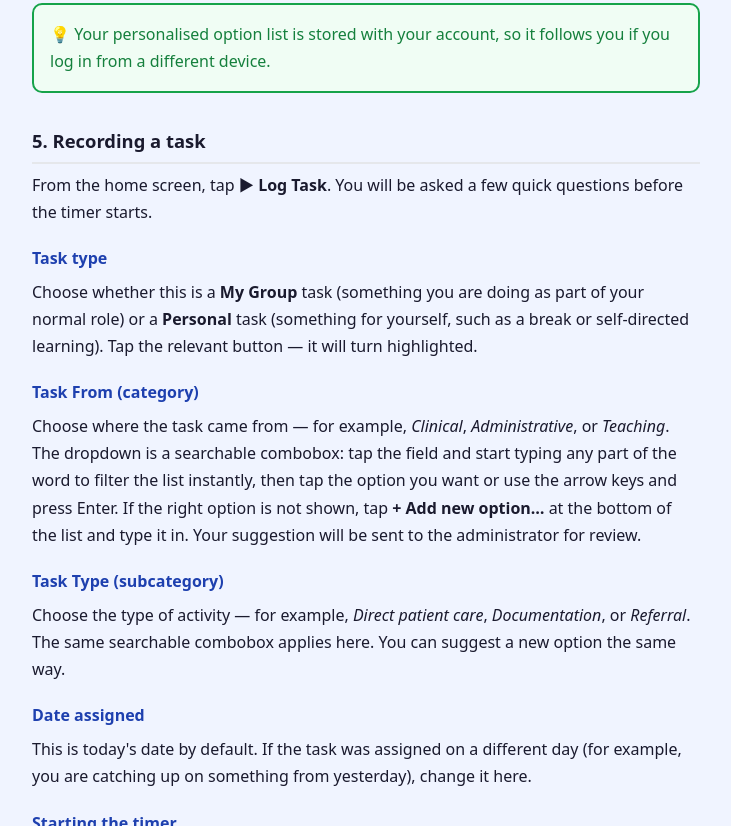
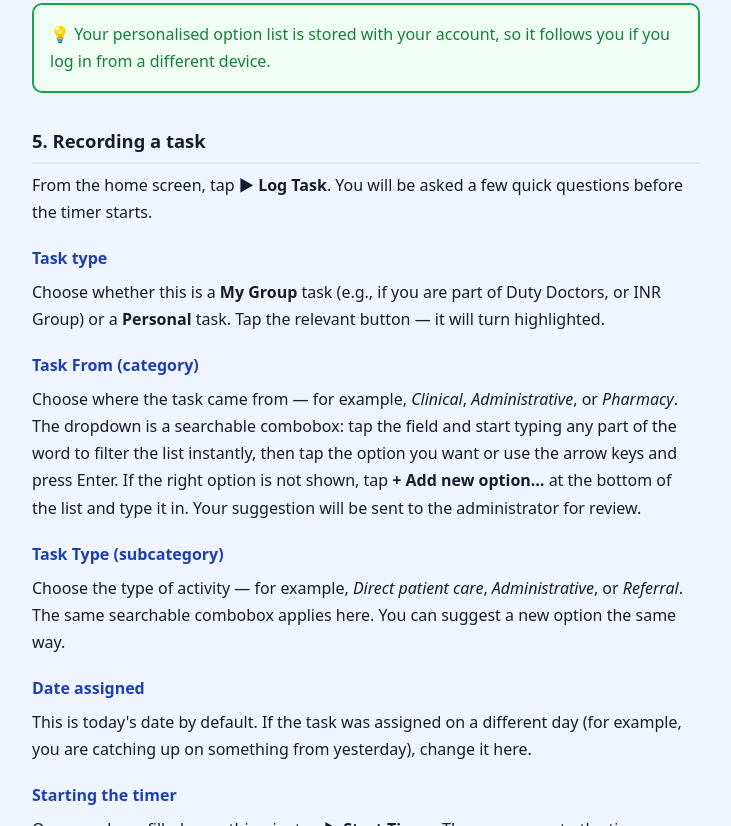
Before and after one commit to jamesjhs/Tasker, a website: page public/help.html in a window 1280 px wide. Shown: the part 3140-3966 px from the top of the page, without its empty margins (274-1005 px from the left). Drawn offline with Linux system fonts and the light colour scheme.

Commit message:
Update help.html

```diff
--- a/public/help.html
+++ b/public/help.html
@@ -109,7 +109,7 @@
   <h2 id="your-group">4. Your group and dropdown options</h2>
 
   <h3>Selecting your group</h3>
-  <p>After you first log in (or when asked by the system), you will be shown a list of groups. Choose the group that best matches your role — for example, <em>Nursing</em> or <em>General</em>. Your group determines the default set of options shown in the Task From, Task Type, and Outcome dropdowns.</p>
+  <p>After you first log in (or when asked by the system), you will be shown a list of groups. Choose the group that best matches your role — for example, <em>Nursing</em> or <em>Doctors</em>. Your group determines the default set of options shown in the Task From, Task Type, and Outcome dropdowns.</p>
   <p>If none of the listed groups fits your role, tap <strong>Suggest a group</strong>, type a name, and submit it. Your administrator will review the suggestion and add it if appropriate.</p>
 
   <div class="warning-box">
@@ -135,13 +135,13 @@
   <p>From the home screen, tap <strong>▶ Log Task</strong>. You will be asked a few quick questions before the timer starts.</p>
 
   <h3>Task type</h3>
-  <p>Choose whether this is a <strong>My Group</strong> task (something you are doing as part of your normal role) or a <strong>Personal</strong> task (something for yourself, such as a break or self-directed learning). Tap the relevant button — it will turn highlighted.</p>
+  <p>Choose whether this is a <strong>My Group</strong> task (e.g., if you are part of Duty Doctors, or INR Group) or a <strong>Personal</strong> task. Tap the relevant button — it will turn highlighted.</p>
 
   <h3>Task From (category)</h3>
-  <p>Choose where the task came from — for example, <em>Clinical</em>, <em>Administrative</em>, or <em>Teaching</em>. The dropdown is a searchable combobox: tap the field and start typing any part of the word to filter the list instantly, then tap the option you want or use the arrow keys and press Enter. If the right option is not shown, tap <strong>+ Add new option…</strong> at the bottom of the list and type it in. Your suggestion will be sent to the administrator for review.</p>
+  <p>Choose where the task came from — for example, <em>Clinical</em>, <em>Administrative</em>, or <em>Pharmacy</em>. The dropdown is a searchable combobox: tap the field and start typing any part of the word to filter the list instantly, then tap the option you want or use the arrow keys and press Enter. If the right option is not shown, tap <strong>+ Add new option…</strong> at the bottom of the list and type it in. Your suggestion will be sent to the administrator for review.</p>
 
   <h3>Task Type (subcategory)</h3>
-  <p>Choose the type of activity — for example, <em>Direct patient care</em>, <em>Documentation</em>, or <em>Referral</em>. The same searchable combobox applies here. You can suggest a new option the same way.</p>
+  <p>Choose the type of activity — for example, <em>Direct patient care</em>, <em>Administrative</em>, or <em>Referral</em>. The same searchable combobox applies here. You can suggest a new option the same way.</p>
 
   <h3>Date assigned</h3>
   <p>This is today's date by default. If the task was assigned on a different day (for example, you are catching up on something from yesterday), change it here.</p>
```
